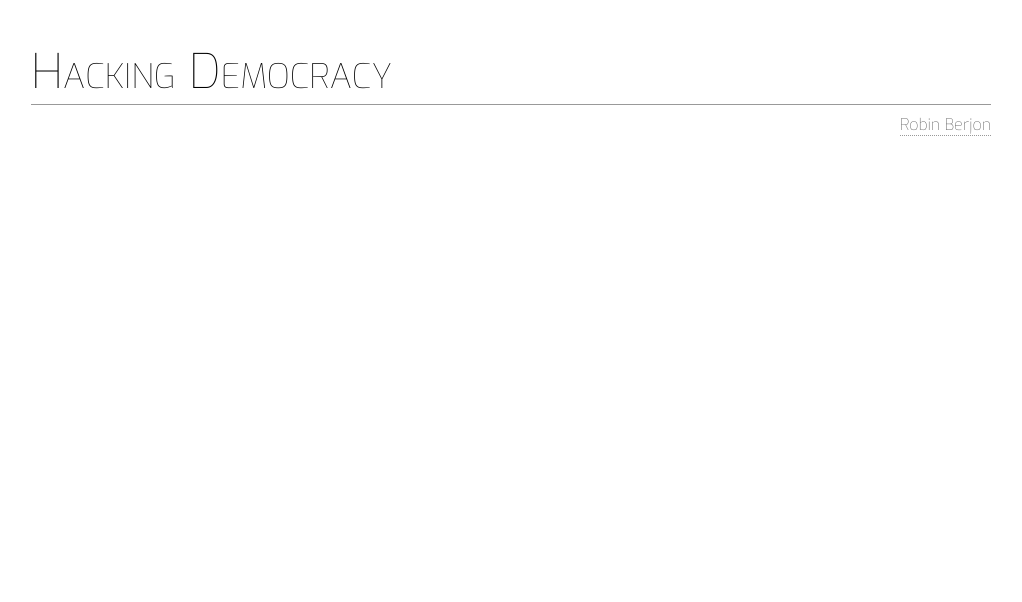
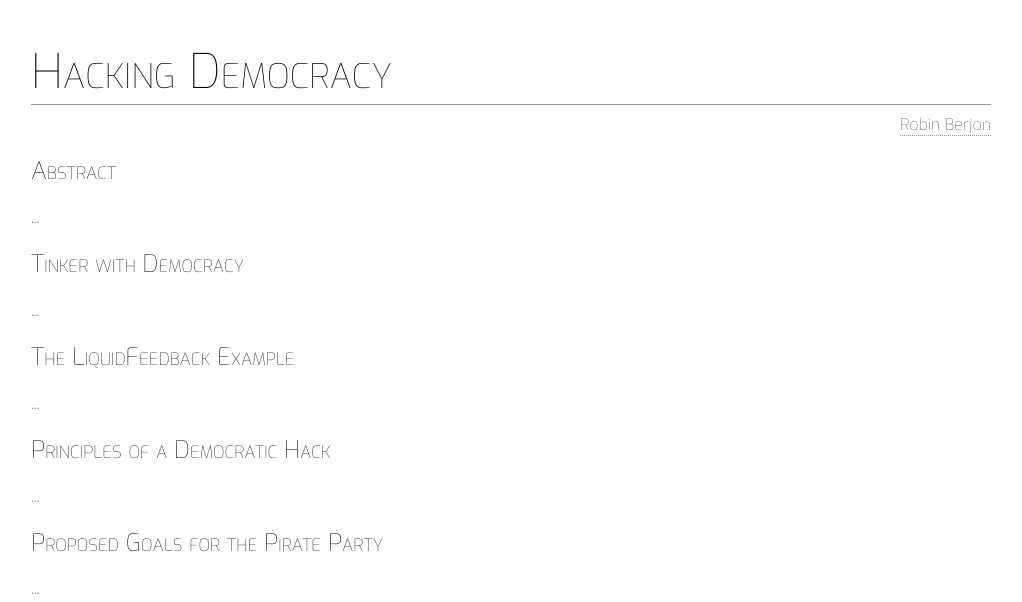
Before and after one commit to darobin/hacking-democracy, a plain HTML site: page index.html in a window 1280 px wide. Shown: the whole page, without its empty margins (129-1151 px from the left). Drawn offline with Linux system fonts and the light colour scheme.

Commit message:
notes from the back of the Phantom Public

```diff
--- a/index.html
+++ b/index.html
@@ -16,6 +16,86 @@
           <a href='http://berjon.com/'>Robin Berjon</a>
         </div>
       </header>
+      <section class='abstract'>
+        <h2>Abstract</h2>
+        <p>
+          ...
+        </p>
+        <!--
+          - quick goal of document
+          - pointers to previous work
+          - feedback at email/twitter
+          - link to PP, or lack thereof
+          - can fork and submit changes through GH, if you know how
+        -->
+      </section>
+      <!--
+      and here goes the content
+      -->
+      <section>
+        <h2>Tinker with Democracy</h2>
+        <p>
+          ...
+        </p>
+        <!--
+          - that we may fulfil the promise of our times
+          - democracy is not an ideal, or a value
+          - it is a big, complex system with beautiful moving parts and greasy, smelly
+            corners. It is physical, it is meant to be tampered with, it is hackable
+          - what it means to hack something, a democracy
+          - there is too much reverence for democracy. this is bad. we must not act as
+            if it were under threat. we must act as if it were safe to repair it in flight
+            and occasionally get things wrong
+          - "experiment in democracy"
+          - this is, quite simply, political engineering
+        -->
+      </section>
+      <section>
+        <h2>The LiquidFeedback Example</h2>
+        <p>
+          ...
+        </p>
+        <!--
+          - topic switching (the launchpad example): check that that's how it works
+          - actually use the damn thing, read major available material, demos, presentations
+          - celebrity effect in delegation (how many votes does Justin Bieber get?)
+          - non-elaboration: voting is already confined, but who writes the options to choose from?
+          - limits of the Public in general (try to distill the basics from WL)
+          - it's just one hack — a very interesting one no doubt — but it should not be billed
+            as the one and only hack, and if it proves impractical we must consider it a great
+            success in the lessons learned from it.
+        -->
+      </section>
+      <section>
+        <h2>Principles of a Democratic Hack</h2>
+        <p>
+          ...
+        </p>
+        <!--
+          - do not assume an ideal Public (see Walter Lippmann)
+          - priority of constituencies as in HTML5? look there for core principles, perhaps,
+            like paving the cowpaths
+          - take the final recommendations from the Note
+          - the idea here is to establish the guiding principles for a hack
+          - can we also have some core humanist values? maybe quite simply Wikipedia could help here
+            (either with Humanism or Wikivalues)
+          - most of the time, it will be easier to start small and well-scoped, then hack your way up.
+            starting from complex, idealised notions is often a recipe for failure
+        -->
+      </section>
+      <section>
+        <h2>Proposed Goals for the Pirate Party</h2>
+        <p>
+          ...
+        </p>
+        <!--
+          - disappear
+          - foster democratic hacking at as large a scale as possible, and well outside of its
+            confines (instil a spirit of hacking democracy)
+          - organisations that don't know when they end will tend to live on for the sole
+            purpose of self-continuation.
+        -->
+      </section>
     </article>
   </body>
 </html>
--- a/new-robin.css
+++ b/new-robin.css
@@ -7,10 +7,12 @@
     margin: auto;
     width:  960px;
 }
+h1, h2, h3 {
+    font-variant: small-caps;
+    font-weight:    normal;
+}
 
 header h1 {
-    font-variant: small-caps;
-    font-weight:    normal;
     font-size:      3em;
     border-bottom:  1px solid #999;
     margin-bottom:  0.2em;
```
